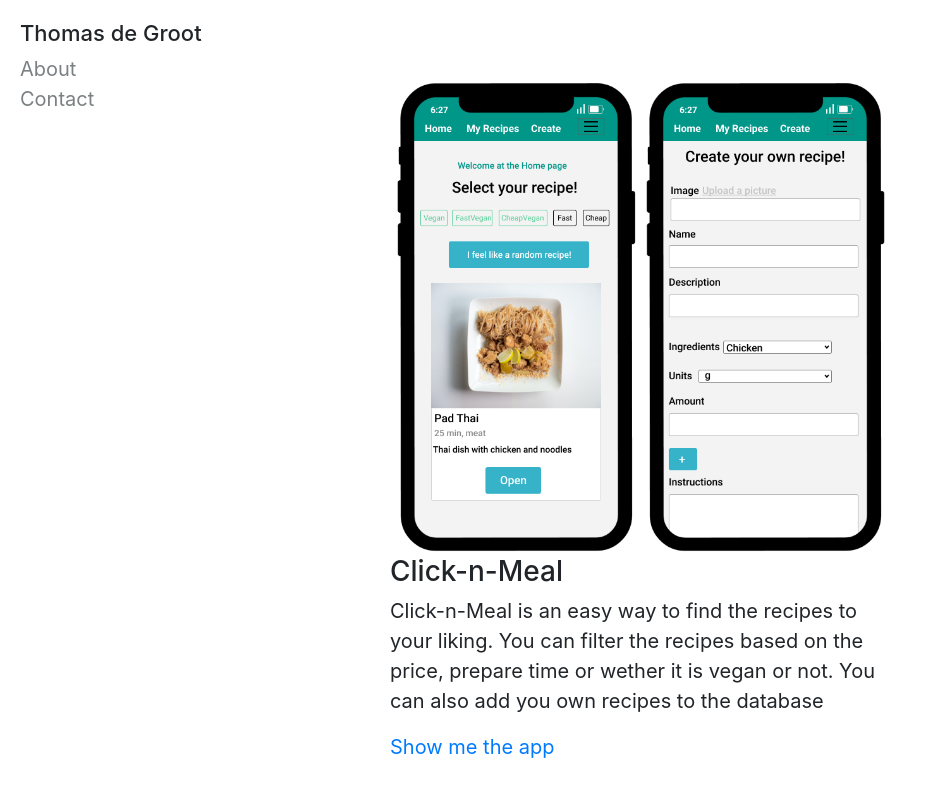
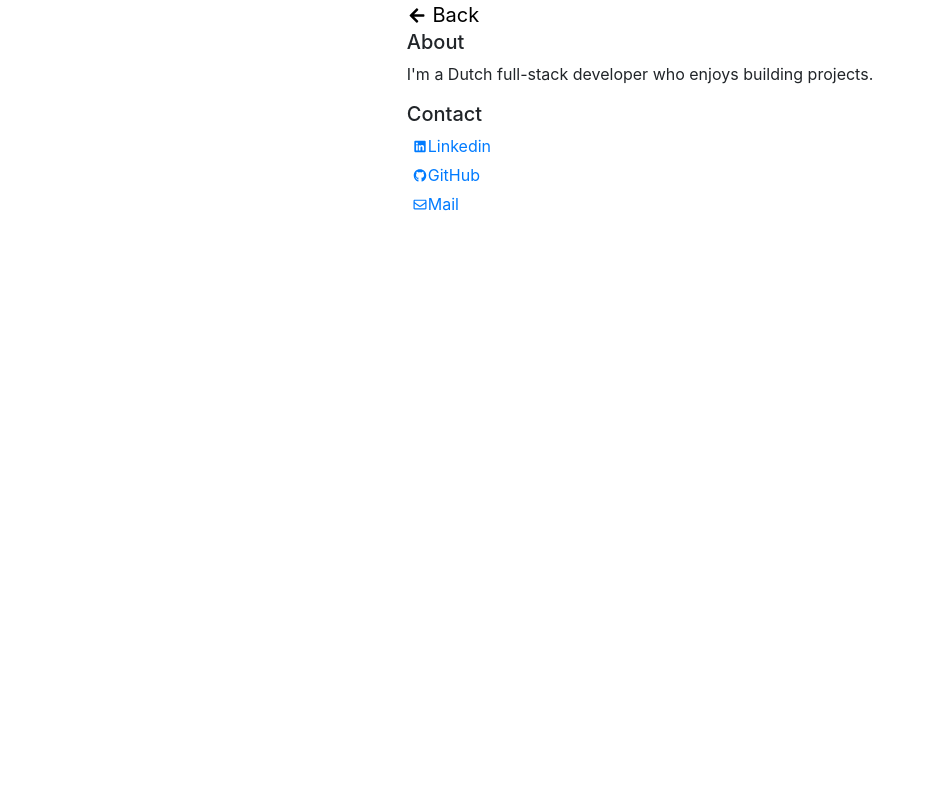
Before and after one commit to degroot12/portfolio, a React (Create React App) app: page /about in a window 1280 px wide. Shown: the top 800 px of the page, without its empty margins (0-928 px from the left). Built offline with nearby package versions, Linux system fonts and the light colour scheme.

Commit message:
added about page

```diff
--- a/src/App.css
+++ b/src/App.css
@@ -103,3 +103,23 @@ img {
 .navigation-links h3 {
   font-size: 22px;
 }
+
+.click-meal-color-link{
+  color: #009688;
+}
+
+.about-page{
+  display: flex;
+  flex-direction: column;
+  align-items: center;
+}
+
+.back{
+  text-decoration: none;
+  color: black;
+  font-size: 20px;
+}
+
+.font-awesome{
+  padding-bottom: 3px;
+}
--- a/src/App.js
+++ b/src/App.js
@@ -1,18 +1,31 @@
-import 'bootstrap/dist/css/bootstrap.min.css';
-import './App.css';
-import Contact from './components/Contact';
-import Home from './components/Home';
-import NavComponent from './components/NavComponent';
-import { Switch, Route, withRouter} from 'react-router-dom'
-import Projects from './components/Projects';
+import "bootstrap/dist/css/bootstrap.min.css";
+import "./App.css";
+import Contact from "./components/Contact";
+import Home from "./components/Home";
+import NavComponent from "./components/NavComponent";
+import { Switch, Route, withRouter } from "react-router-dom";
+import Projects from "./components/Projects";
+import About from "./components/About";
 
 function App() {
   return (
-    <div >
-    <Switch>
-      <Home />
-    </Switch>
+    <div>
+      <Switch>
+      <Route
+          exact
+          path="/"
+          render={(routeProps) => {
+            return <Home {...routeProps} />;
+          }}
+        />
+        <Route
+          path="/about"
+          render={(routeProps) => {
+            return <About {...routeProps} />;
+          }}
+        />
 
+      </Switch>
     </div>
   );
 }
--- /dev/null
+++ b/src/components/About.js
@@ -0,0 +1,34 @@
+import React from 'react'
+import { FaGithub, FaLinkedin, FaRegEnvelope, FaArrowLeft} from 'react-icons/fa'
+
+function About() {
+    return (
+        <div className='about-page'>
+        <div>
+         <a className='back' href='/'><FaArrowLeft className='font-awesome'/>  Back</a>
+            <h5>About</h5>
+            <p>
+                I'm a Dutch full-stack developer who enjoys building projects.
+            </p>
+
+            <h5>Contact</h5>
+            <div className='info-links'>
+      <div className='info-link'>
+      <a href='https://www.linkedin.com/in/thomas-degroot/'><FaLinkedin className='font-awesome'/>Linkedin</a>
+      </div>
+      <div className='info-link'>
+      <a href='https://github.com/degroot12'><FaGithub className='font-awesome'/>GitHub</a>
+      </div>
+      <div className='info-link'>
+      <a href='me@thomasdegroot.dev'><FaRegEnvelope className='font-awesome'/>Mail</a>
+      </div>
+
+
+
+      </div>
+      </div>
+        </div>
+    )
+}
+
+export default About
--- a/src/components/Home.js
+++ b/src/components/Home.js
@@ -9,7 +9,7 @@ function Home() {
           <h3>Thomas de Groot</h3>
           <div className='about-contact'>
             <a href='/about'>About</a>
-            <a href="mailto:thomas@thomasdegroot.dev">Contact</a>
+            <a href="mailto:me@thomasdegroot.dev">Contact</a>
           </div>
           <div>
 
@@ -20,20 +20,11 @@ function Home() {
       </div>
       <div className='projects'>
         <div className='project-summary '>
-
-
-
-          {/* <div> */}
-          {/* <img src='/click-n-meal-create-page.png' alt='screenshot click and meal create recipe page'/> */}
-          {/* </div> */}
-          {/* <div> */}
           <img src='./double-click-meal.png' alt='screenshot click and meal app'/>
-          {/* </div> */}
-
           <h3>Click-n-Meal</h3>
              <p>Click-n-Meal is an easy way to find the recipes to your liking. You can filter the recipes
                  based on the price, prepare time or wether it is vegan or not.
-                 You can also add you own recipes to the database</p><p><a href='https://click-n-meal.herokuapp.com' target='_blank' rel='noreferrer'>Show me the app</a></p>
+                 You can also add you own recipes to the database</p><p><a className='click-meal-color-link' href='https://click-n-meal.herokuapp.com' target='_blank' rel='noreferrer'>Show me the app</a></p>
           </div>
         <div className='project-summary'>
           <img src='./supermax-game-normal.png' alt='screenshot max verstappen game'></img>
```
